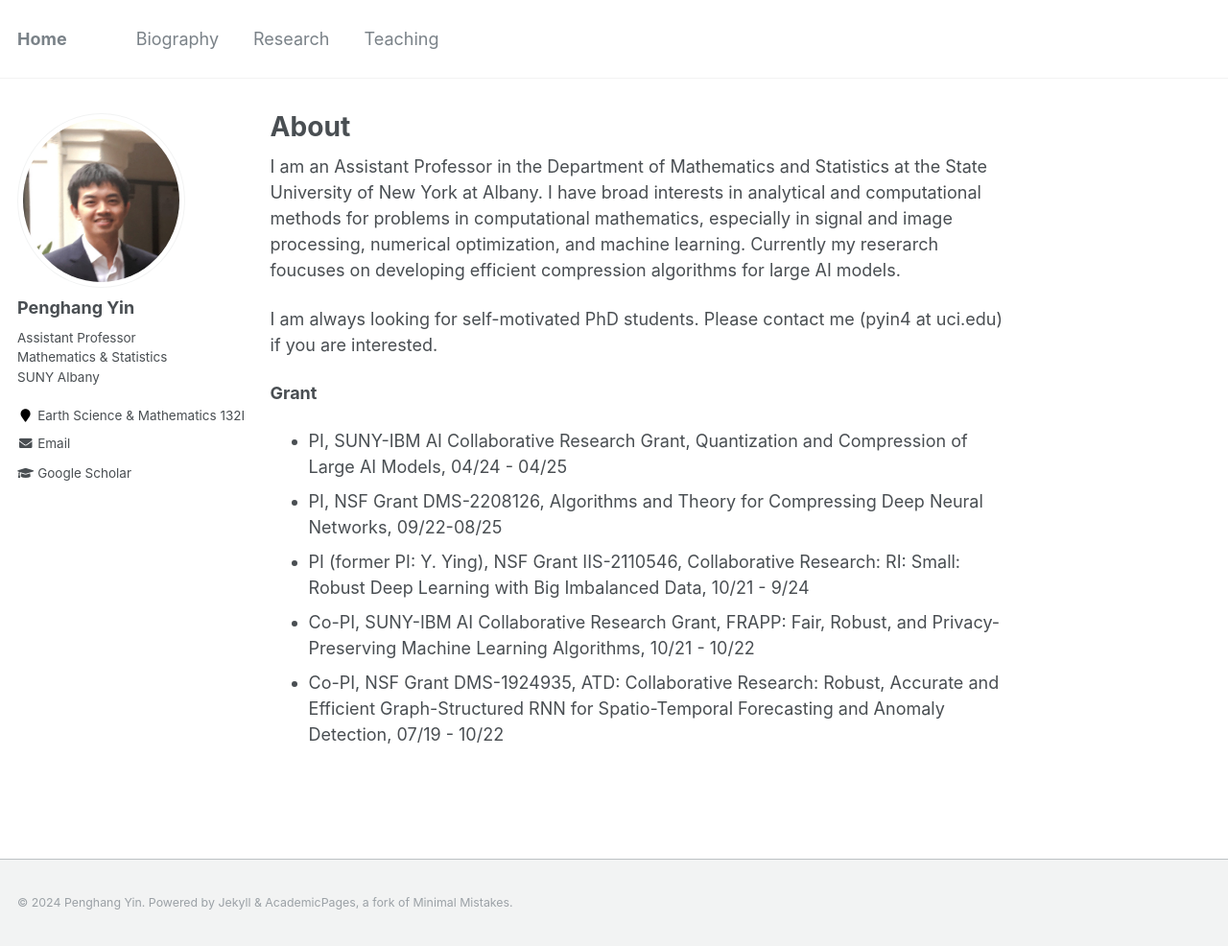
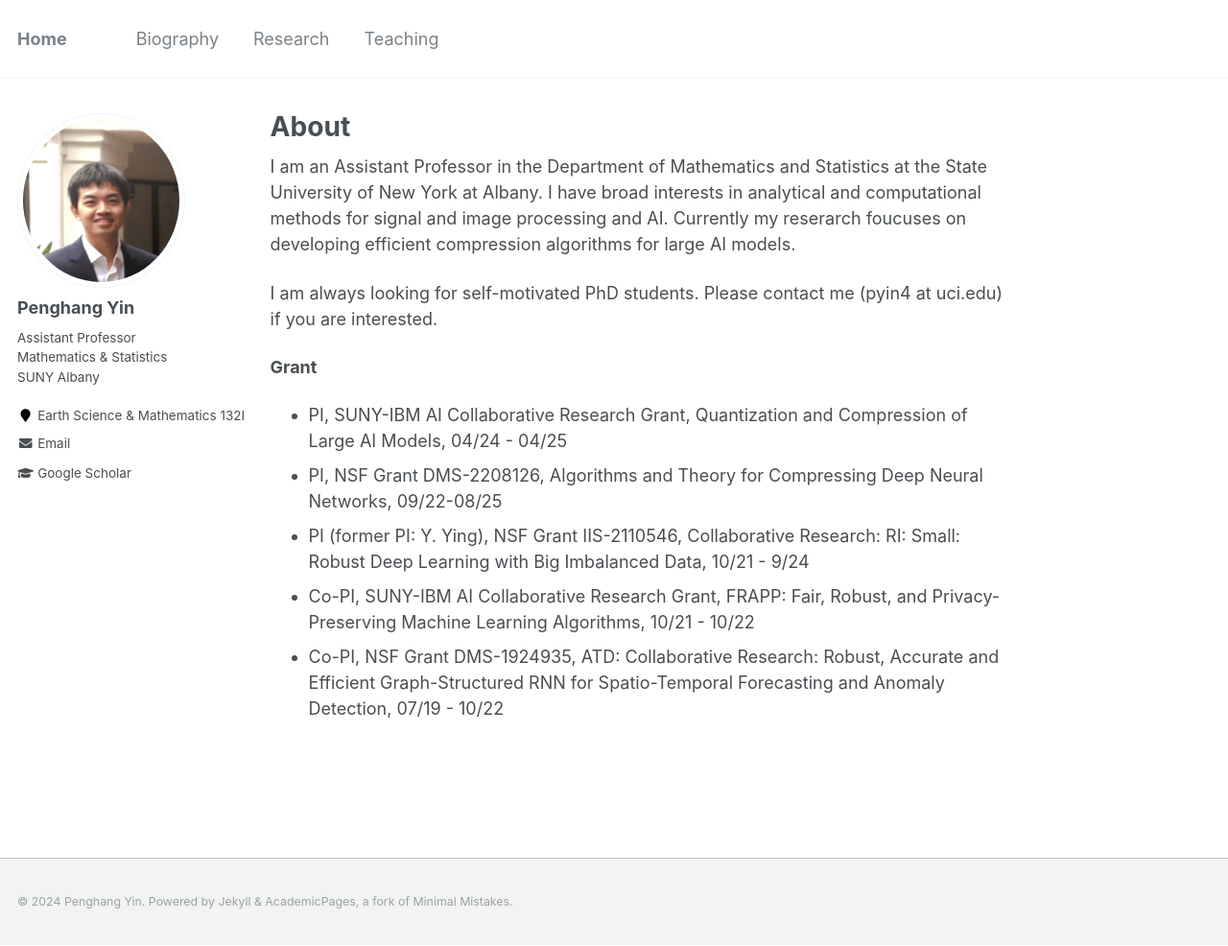
Before and after one commit to yin-penghang/yin-penghang.github.io, a Jekyll site: the page built from _pages/about.md, in a window 1280 px wide and 986 px high. Shown: the whole window at 96% size. Built offline with Jekyll 4.4.1, drawn with Linux system fonts in a browser that asks for light colours.

Commit message:
Update about.md

```diff
--- a/_pages/about.md
+++ b/_pages/about.md
@@ -8,7 +8,7 @@ redirect_from:
   - /about.html
 ---
 
-I am an Assistant Professor in the Department of Mathematics and Statistics at the State University of New York at Albany. I have broad interests in analytical and computational methods for problems in computational mathematics, especially in signal and image processing, numerical optimization, and machine learning. Currently my reserarch foucuses on developing efficient compression algorithms for large AI models.
+I am an Assistant Professor in the Department of Mathematics and Statistics at the State University of New York at Albany. I have broad interests in analytical and computational methods for signal and image processing and AI. Currently my reserarch foucuses on developing efficient compression algorithms for large AI models.
 
 I am always looking for self-motivated PhD students. Please contact me (pyin4 at uci.edu) if you are interested.
 
```
